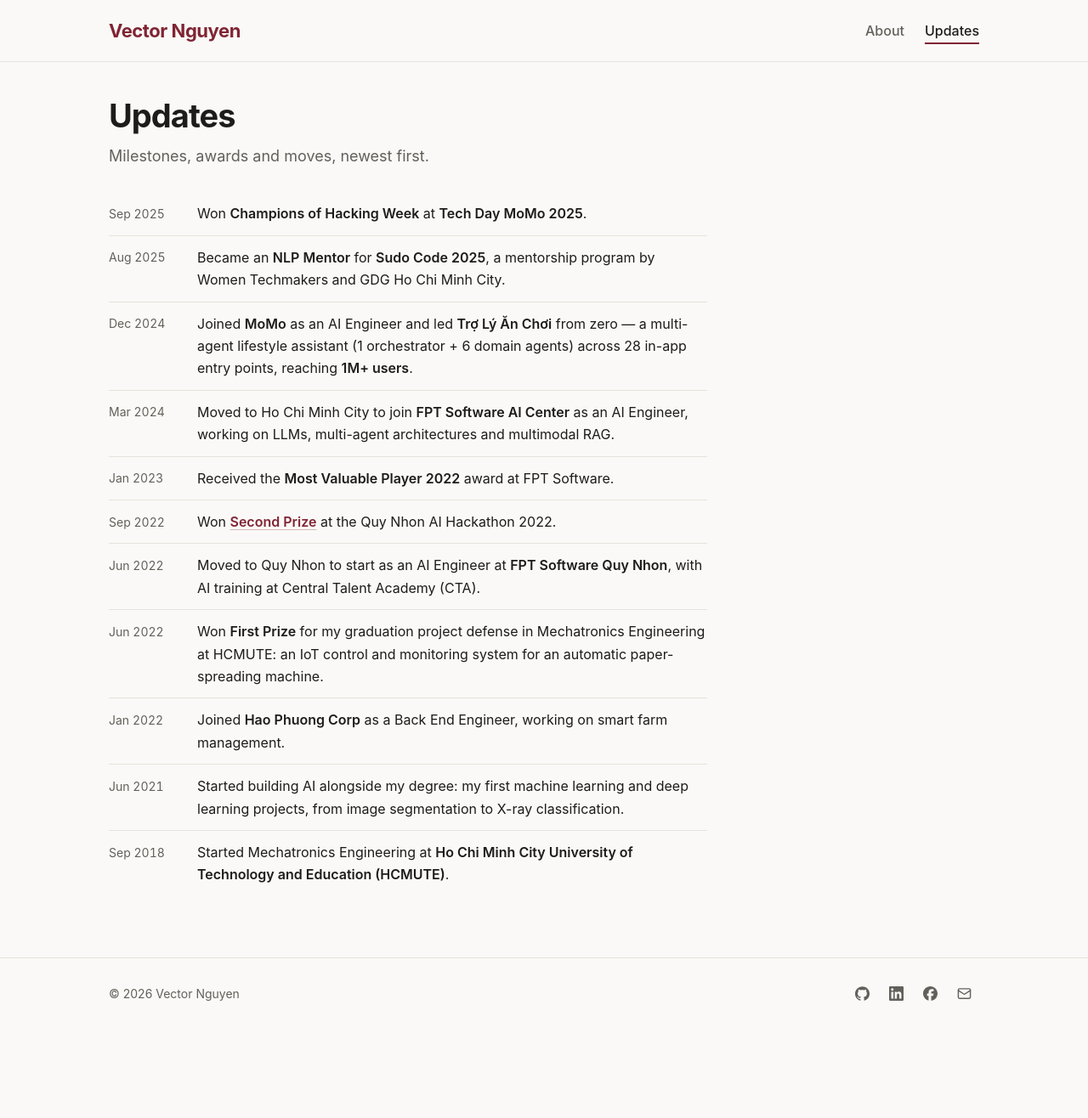
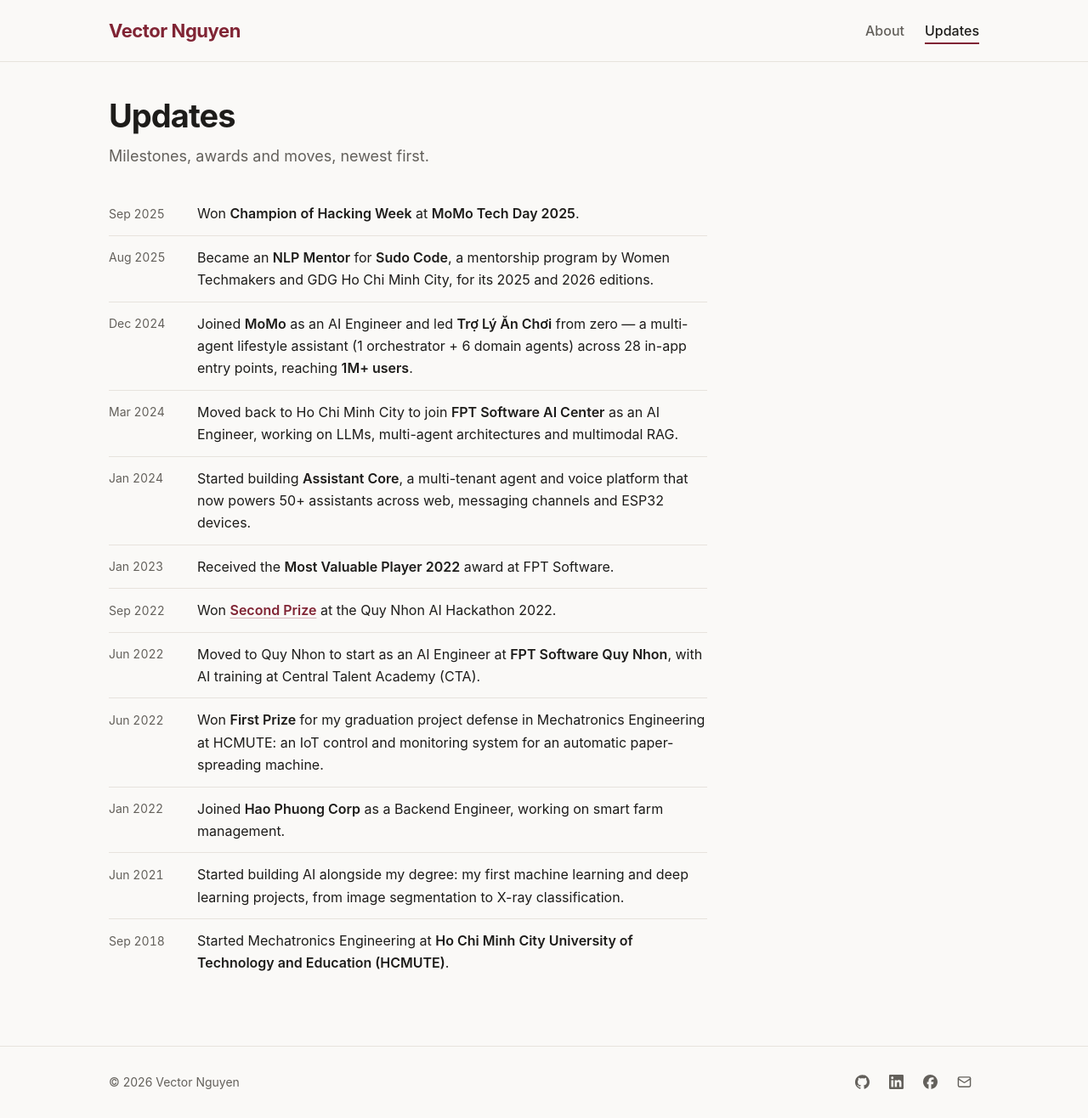
Before and after one commit to vectornguyen76/vectornguyen76.github.io, a Jekyll site: the page built from updates.html, in a window 1280 px wide. Shown: the whole page at 85% size. Built offline with Jekyll 4.4.1, drawn with Linux system fonts in a browser that asks for light colours; before the commit the page ends 1212 px from its top, so only the background shows below that.

Commit message:
content: rename agentic voice and fix content inconsistencies
- Replace "agentic voice" with "real-time voice agents" in the headline,
  about page and site description
- Align the Hacking Week award name with the resume
- Use "Backend Engineer" consistently and move LangChain/LangGraph to
  the LLMs & agents skills row
- Add an Assistant Core update, note both Sudo Code editions and say
  "moved back" to Ho Chi Minh City

```diff
--- a/_config.yml
+++ b/_config.yml
@@ -1,6 +1,6 @@
 # Site identity — also feeds <title>, Open Graph and JSON-LD via jekyll-seo-tag.
 title: Vector Nguyen
-description: AI Engineer · Multi-Agent Systems · LLMs · Agentic Voice
+description: AI Engineer · Multi-Agent Systems · LLMs · Voice Agents
 url: https://vectornguyen.com
 baseurl: ""
 lang: en_US
--- a/_data/experience.yml
+++ b/_data/experience.yml
@@ -33,7 +33,7 @@
       2022** award and won **Second Prize** at the Quy Nhon AI Hackathon 2022.
 
   - org: Hao Phuong Corp
-    title: Back-End Engineer
+    title: Backend Engineer
     period: Jan 2022 – Jun 2022
     summary: >-
       Owned the backend of a real-time smart-farm management system on ASP.NET
@@ -58,7 +58,7 @@
   - area: Languages
     items: Python, TypeScript, JavaScript, SQL
   - area: LLMs & agents
-    items: OpenAI, Anthropic, Gemini and xAI APIs; multi-agent orchestration, tool calling, MCP, context engineering, prompt caching, LLM-as-a-judge evaluation
+    items: OpenAI, Anthropic, Gemini and xAI APIs; LangChain, LangGraph; multi-agent orchestration, tool calling, MCP, context engineering, prompt caching, LLM-as-a-judge evaluation
   - area: RAG & search
     items: Hybrid search (pgvector + full-text, RRF), embeddings, OCR, Elasticsearch, Qdrant
   - area: Voice AI
@@ -66,7 +66,7 @@
   - area: ML serving
     items: NVIDIA Triton, TensorRT, gRPC, dynamic batching
   - area: Backend & web
-    items: FastAPI, Next.js, React, LangChain, LangGraph, Pydantic, SSE, WebSocket, MQTT
+    items: FastAPI, Next.js, React, Pydantic, SSE, WebSocket, MQTT
   - area: Data
     items: PostgreSQL, Redis, BigQuery, Airflow
   - area: Observability
--- a/_data/updates.yml
+++ b/_data/updates.yml
@@ -2,12 +2,12 @@
 # /updates/ shows all of them.
 
 - date: 2025-09-01
-  text: Won **Champions of Hacking Week** at **Tech Day MoMo 2025**.
+  text: Won **Champion of Hacking Week** at **MoMo Tech Day 2025**.
 
 - date: 2025-08-01
   text: >-
-    Became an **NLP Mentor** for **Sudo Code 2025**, a mentorship program by
-    Women Techmakers and GDG Ho Chi Minh City.
+    Became an **NLP Mentor** for **Sudo Code**, a mentorship program by
+    Women Techmakers and GDG Ho Chi Minh City, for its 2025 and 2026 editions.
 
 - date: 2024-12-01
   text: >-
@@ -17,8 +17,13 @@
 
 - date: 2024-03-01
   text: >-
-    Moved to Ho Chi Minh City to join **FPT Software AI Center** as an AI
+    Moved back to Ho Chi Minh City to join **FPT Software AI Center** as an AI
     Engineer, working on LLMs, multi-agent architectures and multimodal RAG.
+
+- date: 2024-01-01
+  text: >-
+    Started building **Assistant Core**, a multi-tenant agent and voice platform
+    that now powers 50+ assistants across web, messaging channels and ESP32 devices.
 
 - date: 2023-01-01
   text: Received the **Most Valuable Player 2022** award at FPT Software.
@@ -40,7 +45,7 @@
     automatic paper-spreading machine.
 
 - date: 2022-01-01
-  text: Joined **Hao Phuong Corp** as a Back End Engineer, working on smart farm management.
+  text: Joined **Hao Phuong Corp** as a Backend Engineer, working on smart farm management.
 
 - date: 2021-06-01
   text: >-
--- a/index.html
+++ b/index.html
@@ -6,7 +6,7 @@
 
   <div class="home__main">
     <section class="intro" aria-labelledby="intro-title">
-      <h1 class="intro__title" id="intro-title">AI engineer building multi-agent systems, LLM products and agentic voice.</h1>
+      <h1 class="intro__title" id="intro-title">AI engineer building multi-agent systems, LLM products and real-time voice agents.</h1>
       <p>
         Hi, I'm Vector. At <strong>MoMo</strong> I lead AI engineering for
         <strong>Trợ Lý Ăn Chơi</strong>, a zero-to-one AI lifestyle assistant with 1 orchestrator
```
Also changed, not shown: about.md (+1 -1 lines).
